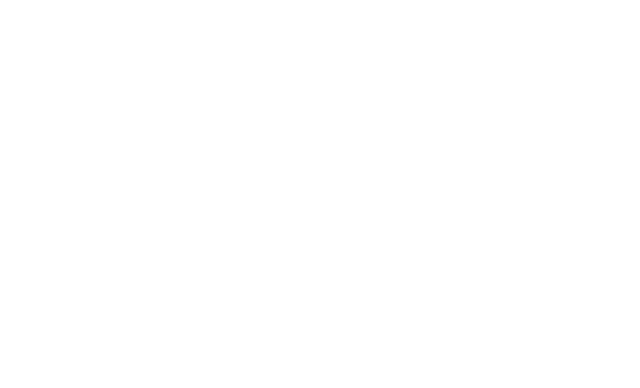
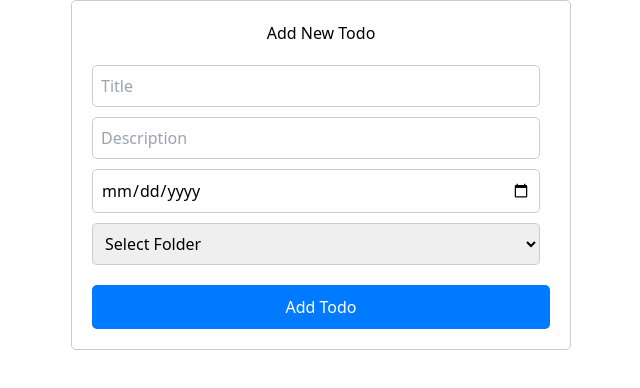
Before and after one commit to MUTInnovationLab/todo, a React (Create React App) app: page /addtodo in a window 1280 px wide. Before the commit this address had no page. Shown: the top 388 px of the page, without its empty margins (319-959 px from the left). Built offline with nearby package versions, Linux system fonts and the light colour scheme.

Commit message:
new changes

```diff
--- /dev/null
+++ b/src/AddTodo.js
@@ -0,0 +1,67 @@
+// AddTodo.js
+import React, { useState } from 'react';
+import './AddTodo.css';
+
+
+const AddTodo = ({ onAddTodo }) => {
+  const [newTodoTitle, setNewTodoTitle] = useState('');
+  const [newTodoDescription, setNewTodoDescription] = useState('');
+  const [newTodoScheduledDate, setNewTodoScheduledDate] = useState('');
+  const [newTodoFolder, setNewTodoFolder] = useState('');
+
+  const handleSubmit = (e) => {
+    e.preventDefault();
+    const newTodo = {
+      title: newTodoTitle,
+      description: newTodoDescription,
+      scheduledDate: newTodoScheduledDate,
+      folder: newTodoFolder,
+      completed: false,
+    };
+
+    // Call the parent component's onAddTodo function to add the new todo to the state
+    onAddTodo(newTodo);
+
+    // Reset form fields
+    setNewTodoTitle('');
+    setNewTodoDescription('');
+    setNewTodoScheduledDate('');
+    setNewTodoFolder('');
+  };
+
+  return (
+    <div className="add-todo-container">
+      <h2>Add New Todo</h2>
+      <form onSubmit={handleSubmit}>
+        <input
+          type="text"
+          placeholder="Title"
+          value={newTodoTitle}
+          onChange={(e) => setNewTodoTitle(e.target.value)}
+        />
+        <input
+          type="text"
+          placeholder="Description"
+          value={newTodoDescription}
+          onChange={(e) => setNewTodoDescription(e.target.value)}
+        />
+        <input
+          type="date"
+          placeholder="Scheduled Date"
+          value={newTodoScheduledDate}
+          onChange={(e) => setNewTodoScheduledDate(e.target.value)}
+        />
+        <select
+          value={newTodoFolder}
+          onChange={(e) => setNewTodoFolder(e.target.value)}
+        >
+          <option value="">Select Folder</option>
+          {/* Add options for folders */}
+        </select>
+        <button type="submit">Add Todo</button>
+      </form>
+    </div>
+  );
+};
+
+export default AddTodo;
--- /dev/null
+++ b/src/App.css
@@ -0,0 +1,72 @@
+/* App.css */
+.app-container {
+    max-width: 800px;
+    margin: 0 auto;
+    padding: 20px;
+  }
+
+  h1 {
+    text-align: center;
+  }
+
+  button {
+    margin-top: 10px;
+    padding: 5px 10px;
+    background-color: #007bff;
+    color: white;
+    border: none;
+    cursor: pointer;
+  }
+
+  .search-container {
+    margin-top: 20px;
+    display: flex;
+    justify-content: center;
+    align-items: center;
+  }
+
+  input[type="text"],
+  input[type="date"],
+  select {
+    margin-right: 10px;
+    padding: 5px;
+  }
+
+  .cards-container {
+    display: flex;
+    flex-wrap: wrap;
+    justify-content: space-between;
+  }
+
+  .card {
+    flex: 1 1 300px;
+    background-color: #f5f5f5;
+    padding: 10px;
+    margin: 10px;
+    box-shadow: 0 0 5px rgba(0, 0, 0, 0.2);
+  }
+
+  h2 {
+    margin-bottom: 10px;
+    text-align: center;
+  }
+
+  ul {
+    padding: 0;
+    list-style: none;
+  }
+
+  li {
+    margin-bottom: 5px;
+  }
+
+  button {
+    background-color: #007bff;
+    color: white;
+    border: none;
+    cursor: pointer;
+  }
+
+  button:hover {
+    background-color: #0056b3;
+  }
--- /dev/null
+++ b/src/App.js
@@ -0,0 +1,216 @@
+// App.js
+import React, { useState, useEffect } from 'react';
+import { signOut } from 'firebase/auth';
+import { auth } from './firebase';
+import './App.css';
+import AddTodo from './AddTodo';
+
+
+const App = () => {
+  const [searchText, setSearchText] = useState('');
+  const [newTodoTitle, setNewTodoTitle] = useState('');
+  const [newTodoDescription, setNewTodoDescription] = useState('');
+  const [newTodoScheduledDate, setNewTodoScheduledDate] = useState('');
+  const [newTodoFolder, setNewTodoFolder] = useState('');
+  const [todos, setTodos] = useState([]);
+  const [completedTodos, setCompletedTodos] = useState([]);
+  const [scheduledTodos, setScheduledTodos] = useState([]);
+  const [folders, setFolders] = useState([]);
+
+  // Function to add a new todo
+  const addTodo = (e) => {
+    e.preventDefault();
+    const newTodo = {
+      id: Math.random().toString(36).substr(2, 9),
+      title: newTodoTitle,
+      description: newTodoDescription,
+      scheduledDate: newTodoScheduledDate,
+      folder: newTodoFolder,
+      completed: false,
+    };
+
+    setTodos([...todos, newTodo]);
+    setNewTodoTitle('');
+    setNewTodoDescription('');
+    setNewTodoScheduledDate('');
+    setNewTodoFolder('');
+  };
+
+  // Function to mark a todo as completed
+  const markTodoAsCompleted = (todoId) => {
+    const updatedTodos = todos.map((todo) =>
+      todo.id === todoId ? { ...todo, completed: true } : todo
+    );
+    setTodos(updatedTodos);
+  };
+
+  // Function to search for a todo
+  const searchTodo = () => {
+    const filteredTodos = todos.filter(
+      (todo) =>
+        todo.title.toLowerCase().includes(searchText.toLowerCase()) ||
+        todo.description.toLowerCase().includes(searchText.toLowerCase())
+    );
+    setTodos(filteredTodos);
+  };
+    // Function to filter todos for Today's Todo category
+    const filterTodayTodos = () => {
+        const today = new Date().toISOString().split('T')[0];
+        const todayTodos = todos.filter((todo) => todo.scheduledDate === today);
+        return todayTodos;
+      };
+
+      // Function to filter todos for Scheduled Todo category
+      const filterScheduledTodos = () => {
+        const scheduledTodos = todos.filter((todo) => todo.scheduledDate && !todo.completed);
+        return scheduledTodos;
+      };
+
+  // Function to show completed todos
+  const showCompletedTodos = () => {
+    const completed = todos.filter((todo) => todo.completed);
+    setCompletedTodos(completed);
+  };
+
+  // Function to show scheduled todos
+  const showScheduledTodos = () => {
+    const scheduled = todos.filter((todo) => todo.scheduledDate);
+    setScheduledTodos(scheduled);
+  };
+
+  // Function to show todos in a specific folder
+  const showTodosInFolder = (folderId) => {
+    const todosInFolder = todos.filter((todo) => todo.folder === folderId);
+    setTodos(todosInFolder);
+  };
+
+  // Function to render the list of folders with different categories of todos
+  const renderFoldersList = () => {
+    return (
+      <ul>
+        {folders.map((folder) => (
+          <li key={folder.id} onClick={() => showTodosInFolder(folder.id)}>
+            {folder.name}
+          </li>
+        ))}
+      </ul>
+    );
+  };
+
+  // Function to sign out the user
+  const handleSignOut = () => {
+    signOut(auth)
+      .then(() => {
+        // Handle successful sign-out
+      })
+      .catch((error) => {
+        // Handle sign-out error
+      });
+  };
+
+  // Dummy data for testing
+  useEffect(() => {
+    setFolders([
+      { id: 'folder1', name: 'Personal' },
+      { id: 'folder2', name: 'Work' },
+    ]);
+    setTodos([
+      {
+        id: 'todo1',
+        title: 'Task 1',
+        description: 'Complete task 1',
+        scheduledDate: '2023-08-01',
+        folder: 'folder1',
+        completed: false,
+      },
+      {
+        id: 'todo2',
+        title: 'Task 2',
+        description: 'Complete task 2',
+        scheduledDate: '2023-08-02',
+        folder: 'folder2',
+        completed: false,
+      },
+    ]);
+  }, []);
+
+  return (
+    <div className="app-container">
+      <h1>Welcome to Todo List App</h1>
+
+      {/* Implement the Search feature */}
+      <div className="search-container">
+        <input
+          type="text"
+          placeholder="Search for a todo"
+          value={searchText}
+          onChange={(e) => setSearchText(e.target.value)}
+        />
+        <button onClick={searchTodo}>Search</button>
+      </div>
+
+
+
+
+      {/* Implement the Cards for Categories */}
+      <div className="cards-container">
+        <div className="card">
+          <h2>Today's Todo</h2>
+          <ul>
+            {filterTodayTodos().map((todo) => (
+              <li key={todo.id}>
+                {todo.title} - {todo.description}
+              </li>
+            ))}
+          </ul>
+        </div>
+
+        <div className="card">
+          <h2>Scheduled Todo</h2>
+          <ul>
+            {filterScheduledTodos().map((todo) => (
+              <li key={todo.id}>
+                {todo.title} - {todo.description}
+              </li>
+            ))}
+          </ul>
+        </div>
+
+        <div className="card">
+          <h2>All Todos</h2>
+          <ul>
+            {todos.map((todo) => (
+              <li key={todo.id}>
+                {todo.title} - {todo.description}
+                {!todo.completed && (
+                  <button onClick={() => markTodoAsCompleted(todo.id)}>
+                    Mark as Completed
+                  </button>
+                )}
+              </li>
+            ))}
+          </ul>
+        </div>
+
+        <div className="card">
+          <h2>Completed Todos</h2>
+          <ul>
+            {completedTodos.map((todo) => (
+              <li key={todo.id}>
+                {todo.title} - {todo.description}
+              </li>
+            ))}
+          </ul>
+        </div>
+
+
+      </div>
+      <button onClick={handleSignOut}>Sign Out</button>
+      <Link to="/addtodo">Add New Todo</Link>
+    </div>
+
+  );
+
+};
+
+export default App;
--- a/src/index.js
+++ b/src/index.js
@@ -6,6 +6,7 @@ import './index.css';
 import SignIn from './SignIn';
 import SignUp from './SignUp';
 import App from './App'; // Add the import for the App component
+import AddTodo from './AddTodo'; // Add the import for the App component
 
 ReactDOM.render(
   <React.StrictMode>
@@ -14,6 +15,7 @@ ReactDOM.render(
         <Route path="/" element={<SignIn />} /> {/* Set the SignIn component as the landing page */}
         <Route path="/signup" element={<SignUp />} />
         <Route path="/app" element={<App />} /> {/* Add a route for the App component */}
+        <Route path="/addtodo" element={<AddTodo />} /> {/* Add a route for the App component */}
       </Routes>
     </Router>
   </React.StrictMode>,
```
Also changed, not shown: src/CompletedTodos.js (added).
